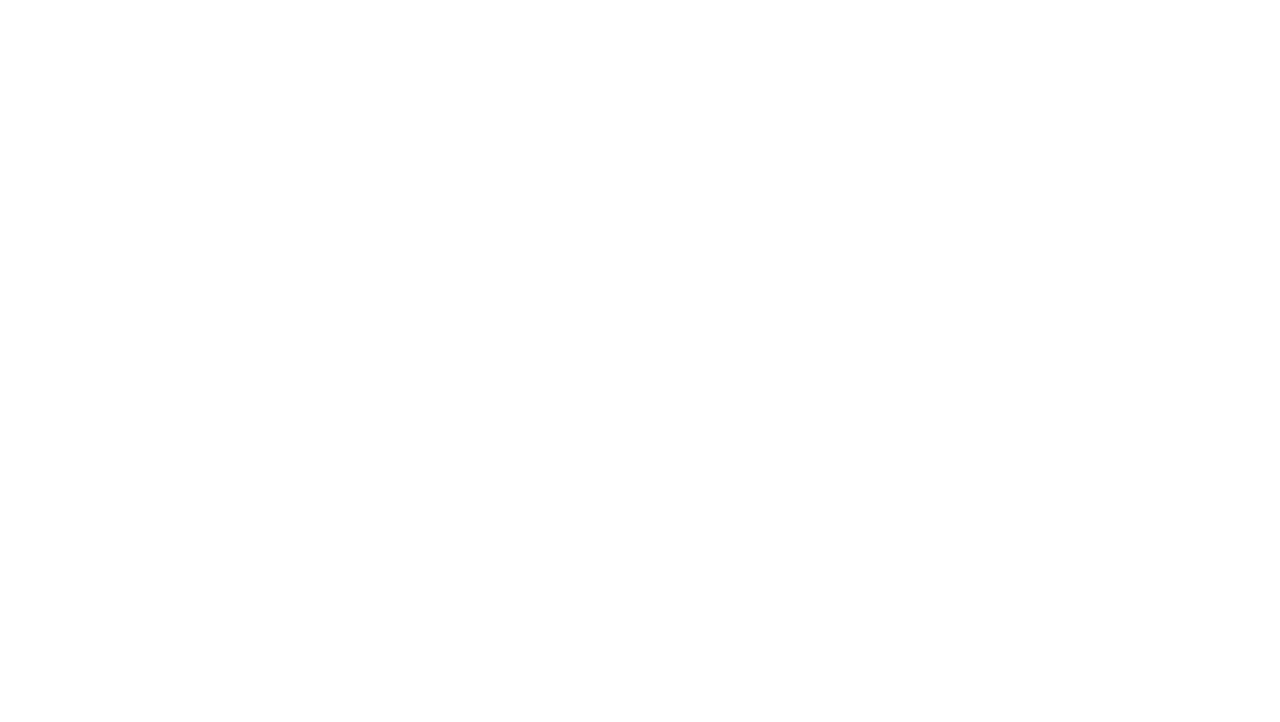
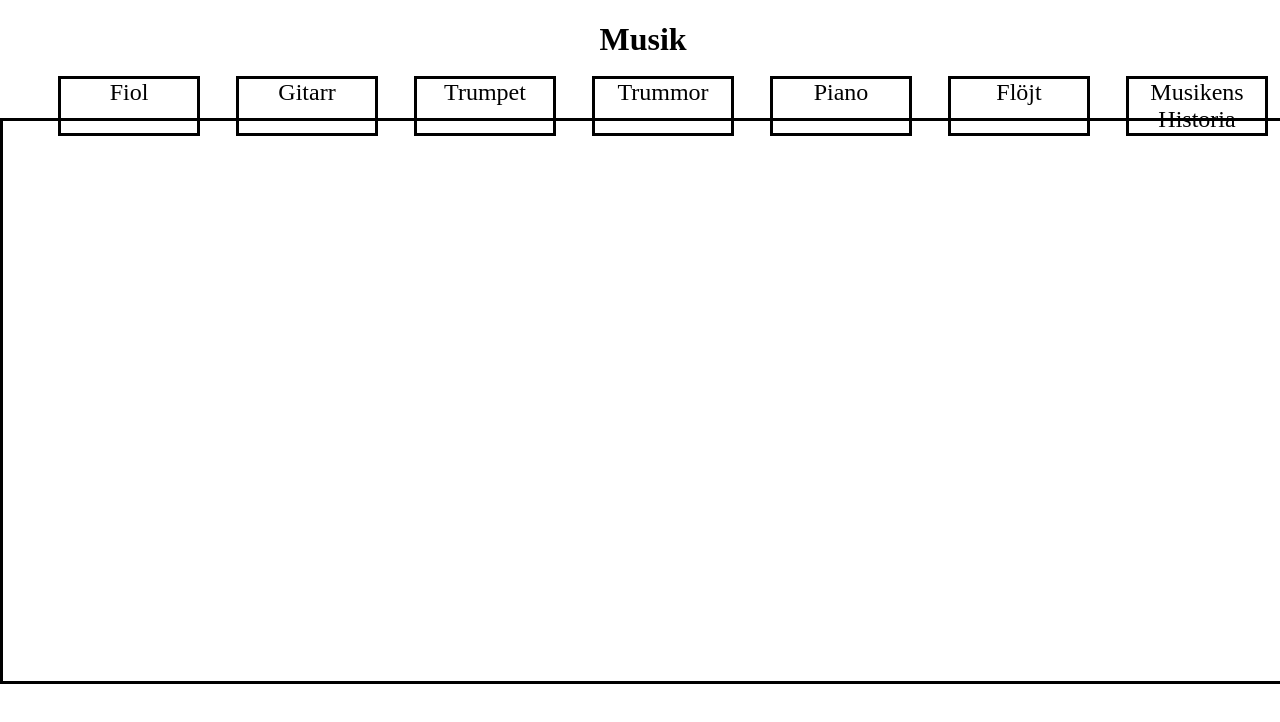
Before and after one commit to Hugge25/Slut-Projekt, a plain HTML site: page Sidor/fiol.html in a window 1280 px wide. Drawn offline with Linux system fonts and the light colour scheme.

Commit message:
easy 03-20

```diff
--- a/Sidor/fiol.html
+++ b/Sidor/fiol.html
@@ -0,0 +1,40 @@
+<!DOCTYPE html>
+<html lang="sv">
+  <head>
+    <meta charset="UTF-8">
+    <title>Musik</title>
+    <link rel="stylesheet" href="style.css">
+  </head>
+  <body id="startsida">
+    <header>
+        <a href="index.html" title="Startsida"><h1>Musik</h1></a>
+    </header>
+    <nav>
+        <ul>
+            <li>
+                <a href="fiol.html">Fiol</a>
+            </li>
+            <li>
+                <a href="gitarr.html">Gitarr</a>
+            </li>
+            <li>
+                <a href="trumpet.html">Trumpet</a>
+            </li>
+            <li>
+                <a href="trummor.html">Trummor</a>
+            </li>
+            <li>
+                <a href="piano.html">Piano</a>
+            </li>
+            <li>
+                <a href="flojt.html">Flöjt</a>
+            </li>
+            <li>
+                <a href="musikHi.html">Musikens Historia</a>
+            </li>
+        </ul>
+    </nav>
+    <main>
+    </main>
+    </body>
+</html>
--- a/Sidor/style.css
+++ b/Sidor/style.css
@@ -1,13 +1,14 @@
 body{
     display: grid;
+    margin: auto;
     grid-template-columns: 1fr 1fr 1fr;
     grid-template-rows: 60px 50px auto 50px;
-    min-height: 85vh;
+    overflow: hidden;
     grid-template-areas:
     "header header header"
     "nav nav nav"
     "main main main"
-    "footer footer footer";
+    "footer footer footer"
 }
 
 header{
@@ -15,28 +16,45 @@ header{
     text-align: center;
 }
 
+header a{
+    text-decoration: none;
+    color: black;
+}
+
 nav{
     grid-area: nav;
-}
-
-main{
-    grid-area: main;
-}
-
-footer{
-    grid-area: footer;
-    flex-direction: column;
-    min-height: 15vh;
-    font-size: 2em;
+    min-height: 6vh;
 }
 
 nav li{
     list-style-type: none;
     text-align: center;
     font-size: 1.5em;
+    border-style: solid;
+    margin-left: 10%;
+    margin-right: 10%;
 }
 
 nav>ul{
     display: grid;
     grid-template-columns: 1fr 1fr 1fr 1fr 1fr 1fr 1fr;
 }
+
+nav a{
+    text-decoration: none;
+    color: black;
+}
+
+main{
+    grid-area: main;
+    min-height: 70vh;
+    min-width: 100vw;
+    margin-top: 1vh;
+    border-style: solid;
+}
+
+footer{
+    grid-area: footer;
+    font-size: 2em;
+    min-height: 20vh;
+}
```
Also changed, not shown: Sidor/flojt.html (+40 -0 lines), Sidor/gitarr.html (+40 -0 lines), Sidor/index.html (+10 -9 lines), Sidor/musikHi.html (+40 -0 lines), Sidor/piano.html (+40 -0 lines), Sidor/trummor.html (+40 -0 lines), Sidor/trumpet.html (+40 -0 lines).
